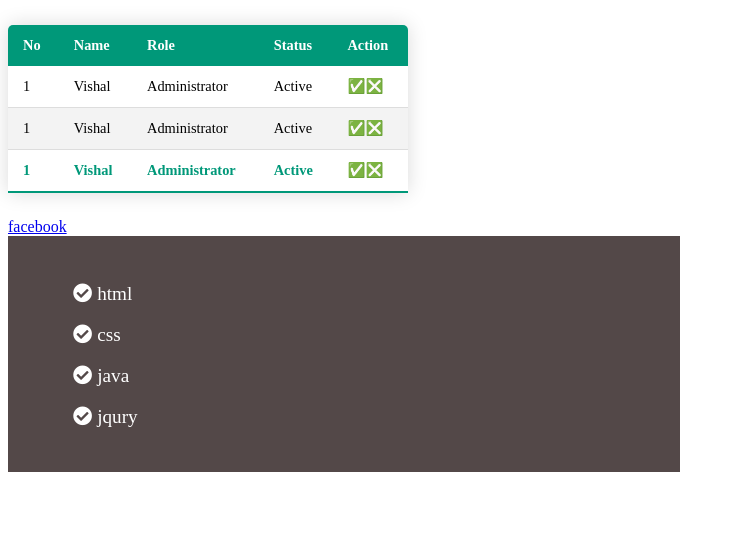
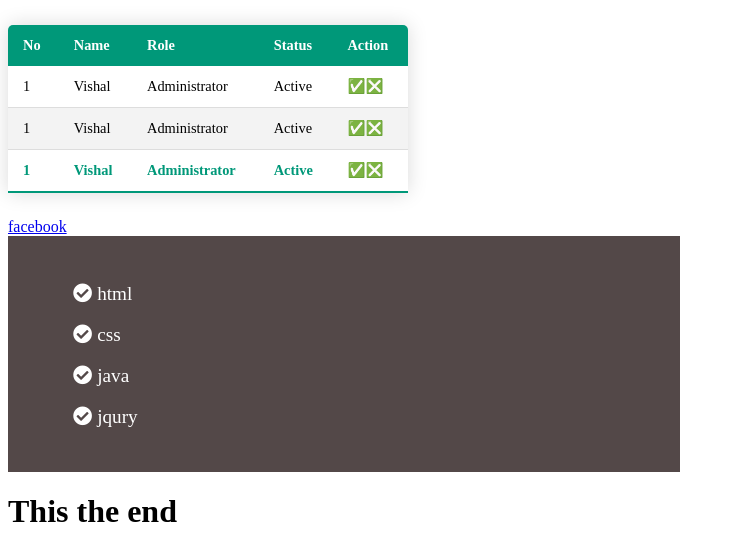
Before and after one commit to Raihan1044/new2, a plain HTML site: page new2.html in a window 1280 px wide. Shown: the whole page, without its empty margins (0-739 px from the left). Drawn offline with Linux system fonts and the light colour scheme.

Commit message:
header added

```diff
--- a/new2.html
+++ b/new2.html
@@ -58,6 +58,6 @@
   <li>jqury</li>
 </ul>
 </div>
-
+<h1>This the end </h1>
   </body>
 </html>
```
